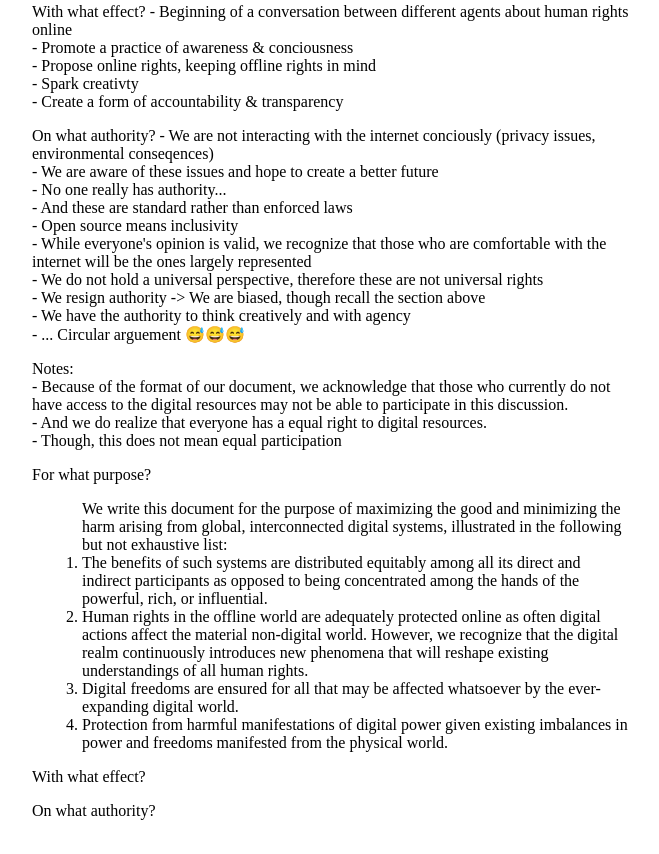
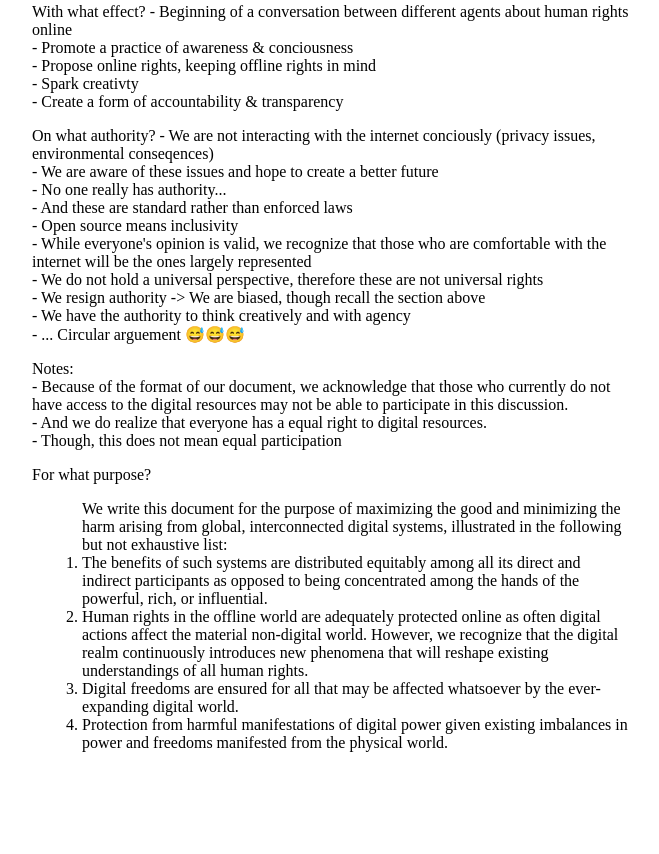
Before and after one commit to net-art-uchicago/Digitizing-Human-Rights, a plain HTML site: page index.html in a window 1280 px wide. Shown: the part 714-1568 px from the top of the page, without its empty margins (308-967 px from the left). After the commit the page ends 1516 px from the top, so only its background shows below. Drawn offline with Linux system fonts and the light colour scheme.

Commit message:
removed extra titles

```diff
--- a/index.html
+++ b/index.html
@@ -113,11 +113,5 @@
     <li>Human rights in the offline world are adequately protected online as often digital actions affect the material non-digital world. However, we recognize that the digital realm continuously introduces new phenomena that will reshape existing understandings of all human rights.</li>
     <li> Digital freedoms are ensured for all that may be affected whatsoever by the ever-expanding digital world.</li>
     <li>Protection from harmful manifestations of digital power given existing imbalances in power and freedoms manifested from the physical world.</li>
-  </ol <p>
-  With what effect?
-  </p>
-
-  <p>
-    On what authority?
-  </p>
+	</ol>
 </article>
```
